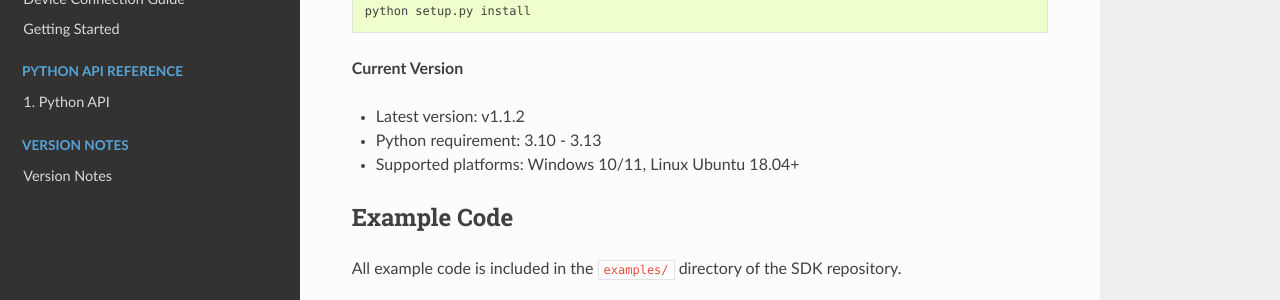
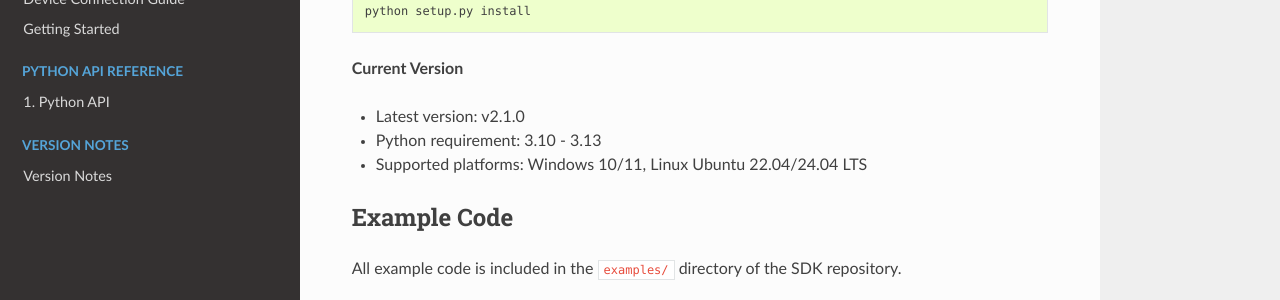
Before and after one commit to gli-sdk/GHand-Python-SDK, a Sphinx documentation site: the page built from docs/source/sdk/downloads.rst, in a window 1280 px wide and 900 px high. Shown: the part 406-706 px from the top of the window. Built offline with Sphinx 7.4.7 and the Read the Docs theme 3.1.0, drawn with Linux system fonts in a browser that asks for light colours.

Commit message:
feat: release version 2.1.0 with Linux support for CANFD and RS485 communication

```diff
--- a/docs/source/conf.py
+++ b/docs/source/conf.py
@@ -11,9 +11,9 @@
 autodoc_member_order = 'bysource'
 
 # The short X.Y version
-version = '1.1'
+version = '2.1'
 # The full version, including alpha/beta/rc tags
-release = '1.1.2'
+release = '2.1.0'
 
 # -- General configuration ---------------------------------------------------
 extensions = ['sphinx.ext.autodoc', 'sphinx.ext.viewcode', 'sphinx.ext.napoleon']
--- a/docs/source/sdk/downloads.rst
+++ b/docs/source/sdk/downloads.rst
@@ -21,9 +21,9 @@
 
 **Current Version**
 
-- Latest version: v1.1.2
+- Latest version: v2.1.0
 - Python requirement: 3.10 - 3.13
-- Supported platforms: Windows 10/11, Linux Ubuntu 18.04+
+- Supported platforms: Windows 10/11, Linux Ubuntu 22.04/24.04 LTS
 
 Example Code
 ------------
--- a/pyproject.toml
+++ b/pyproject.toml
@@ -4,7 +4,7 @@
 
 [project]
 name = "ghand_python_sdk"
-version = "2.0.2"
+version = "2.1.0"
 description = "GHand Python SDK"
 readme = "README.md"
 license = {text = "Apache-2.0"}
--- a/src/ghand/version.py
+++ b/src/ghand/version.py
@@ -15,7 +15,7 @@
 """GHand SDK version information."""
 
 SDK_VERSION_MAJOR = 2
-SDK_VERSION_MINOR = 0
-SDK_VERSION_REVISION = 2
+SDK_VERSION_MINOR = 1
+SDK_VERSION_REVISION = 0
 
-__version__ = "2.0.2"
+__version__ = "2.1.0"
```
Also changed, not shown: CHANGELOG.md (+6 -0 lines), README.md (+6 -6 lines), README.zh.md (+6 -6 lines), docs/source/version.rst (+12 -0 lines), 2 other files.
